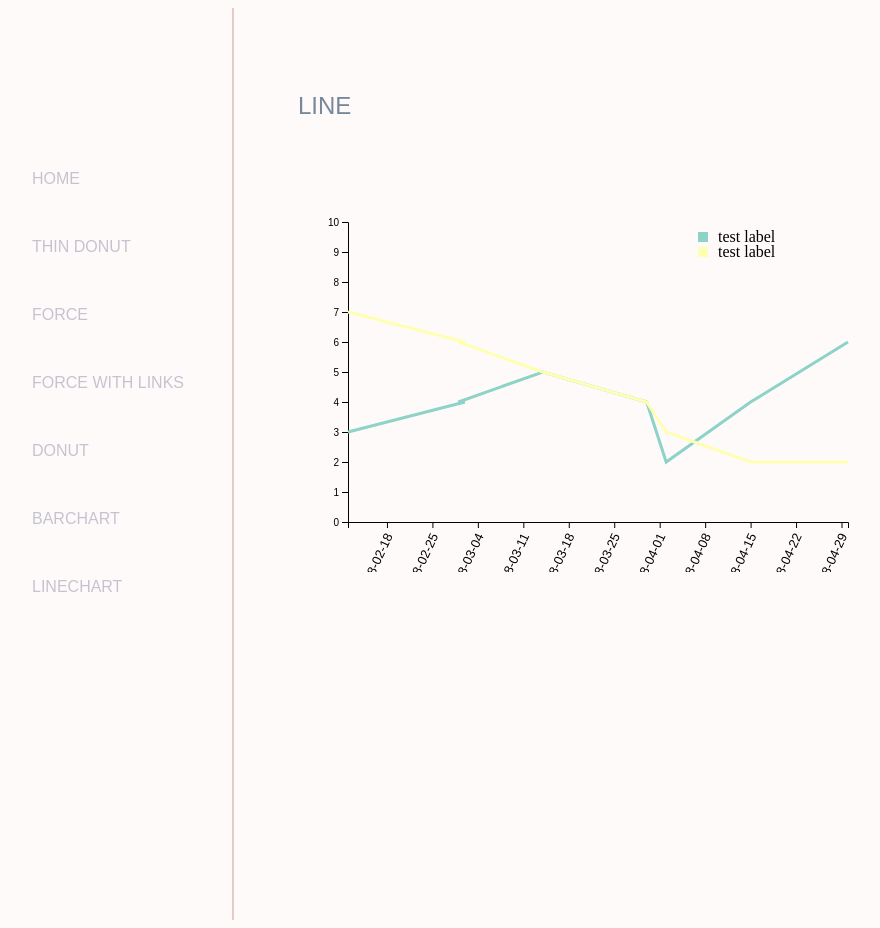
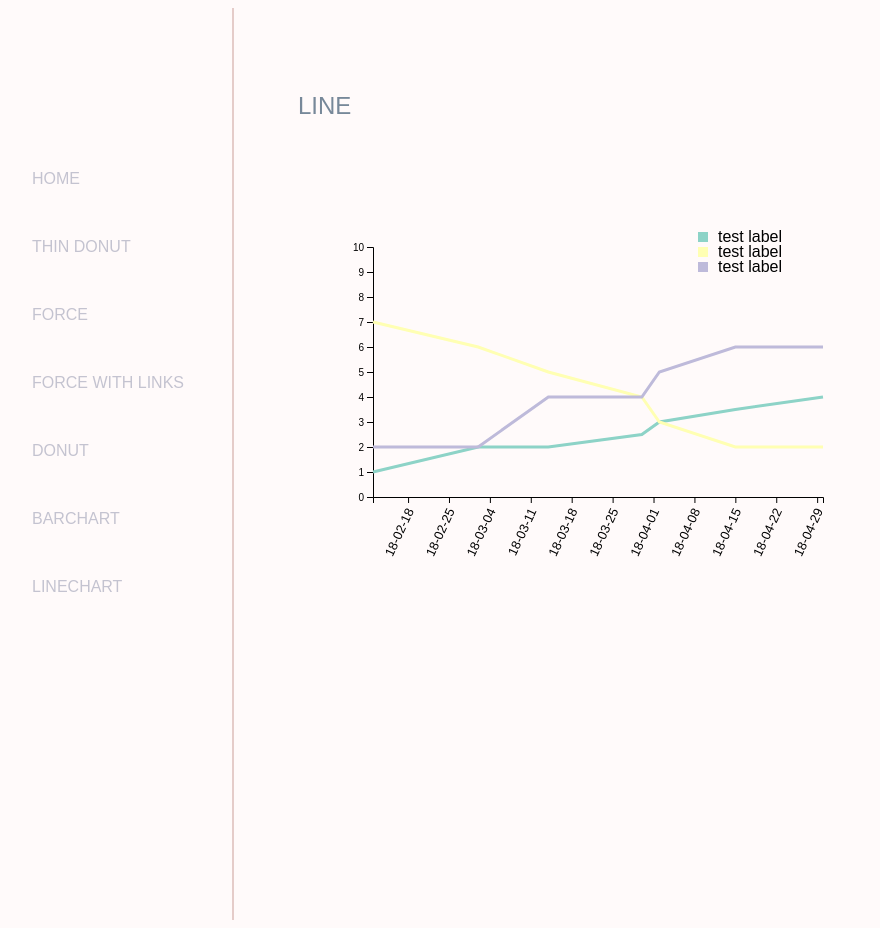
Before and after one commit to eadehemingway/d3-simple-charts, a React app: page /linechart in a window 1280 px wide. Shown: the whole page, without its empty margins (8-888 px from the left). Built offline with nearby package versions, Linux system fonts and the light colour scheme.

Commit message:
make line disappear when click on legend item

```diff
--- a/src/components/LineChart.js
+++ b/src/components/LineChart.js
@@ -9,26 +9,36 @@ export class LineChart extends React.Component {
                 {
                     label: "lineOne",
                     lineData: [
-                        { rating: 3, date_entered: '2018-02-12' },
-                        { rating: 4, date_entered: '2018-02-30' },
-                        { rating: 4, date_entered: '2018-03-01' },
-                        { rating: 5, date_entered: '2018-03-14' },
-                        { rating: 4, date_entered: '2018-03-30' },
-                        { rating: 2, date_entered: '2018-04-02' },
-                        { rating: 4, date_entered: '2018-04-15' },
-                        { rating: 6, date_entered: '2018-04-30' }]
+                        { rating: 1, date_entered: '2018-02-12' },
+                        { rating: 2, date_entered: '2018-02-30' },
+                        { rating: 2, date_entered: '2018-03-14' },
+                        { rating: 2.5, date_entered: '2018-03-30' },
+                        { rating: 3, date_entered: '2018-04-02' },
+                        { rating: 3.5, date_entered: '2018-04-15' },
+                        { rating: 4, date_entered: '2018-04-30' }]
                 },
                 {
                     label: "lineTwo",
                     lineData: [
                         { rating: 7, date_entered: '2018-02-12' },
                         { rating: 6, date_entered: '2018-02-30' },
-                        { rating: 6, date_entered: '2018-03-01' },
                         { rating: 5, date_entered: '2018-03-14' },
                         { rating: 4, date_entered: '2018-03-30' },
                         { rating: 3, date_entered: '2018-04-02' },
                         { rating: 2, date_entered: '2018-04-15' },
                         { rating: 2, date_entered: '2018-04-30' }
+                    ]
+                },
+                {
+                    label: "lineThree",
+                    lineData: [
+                        { rating: 2, date_entered: '2018-02-12' },
+                        { rating: 2, date_entered: '2018-02-30' },
+                        { rating: 4, date_entered: '2018-03-14' },
+                        { rating: 4, date_entered: '2018-03-30' },
+                        { rating: 5, date_entered: '2018-04-02' },
+                        { rating: 6, date_entered: '2018-04-15' },
+                        { rating: 6, date_entered: '2018-04-30' }
                     ]
                 }
 
@@ -52,7 +62,7 @@ export class LineChart extends React.Component {
             }
         })
 
-        const padding = 50
+        const padding = 75
 
         const x_scale = d3
             .scaleTime()
@@ -107,7 +117,7 @@ export class LineChart extends React.Component {
             .style('stroke', (d, i) => colorsFactPalette(i))
             .style('stroke-width', '3px')
             .attr('d', d => lineFunc(d.lineData)) // the lineFunc needs to be passed an array of points
-
+            .attr('class', d => d.label)
         factors
             .attr('stroke-dasharray', totalLength + ' ' + totalLength)
             .attr('stroke-dashoffset', totalLength)
@@ -116,38 +126,44 @@ export class LineChart extends React.Component {
             .ease(d3.easeLinear)
             .attr('stroke-dashoffset', 0);
 
-        const factLegend = svg
+        const legendItem = svg
             .selectAll('.legend')
             .data(timeParsedData)
             .enter()
             .append('g')
             .attr('transform', (d, i) => 'translate(' + (chart_width - 200) + ',' + (i * 15 + 60) + ')')
             .attr('class', '.legend')
+            .style('opacity', 1)
+            .on("mouseover", function (d) {
+                d3.select(this).style("cursor", "pointer")
+            })
+            .on('click', function (d) {
+                const legendKey = this;
+                const line = d3.select(`.${d.label}`)
+                if (legendKey.style.opacity == 1) {
+                    d3.select(legendKey).style('opacity', 0.3);
+                    line.style('display', 'none');
+                } else {
+                    d3.select(legendKey).style('opacity', 1);
+                    line.style('display', 'block');
+                }
+            });
 
+        legendItem
+            .append('text')
+            .text('test label')
+            .attr('transform', 'translate(20,10)')
+            .style('font-family', 'sans-serif')
 
-        factLegend
+        legendItem
             .append('rect')
             .attr('width', 10)
             .attr('height', 10)
             .attr('fill', (d, i) => colorsFactPalette(i))
-            .style('opacity', 1)
-            .on('click', function (d) {
-                const legendKey = this;
-                const lineForKey = document.querySelector('#factor-line');
-                if (legendKey.style.opacity == 1) {
-                    d3.select(legendKey).style('opacity', 0.25);
-                    d3.select(lineForKey).style('display', 'none');
-                } else {
-                    d3.select(legendKey).style('opacity', 1);
-                    d3.select(lineForKey).style('display', 'block');
-                }
-            });
 
 
-        factLegend
-            .append('text')
-            .text('test label')
-            .attr('transform', 'translate(20,10)')
+
+
 
     }
 
```
